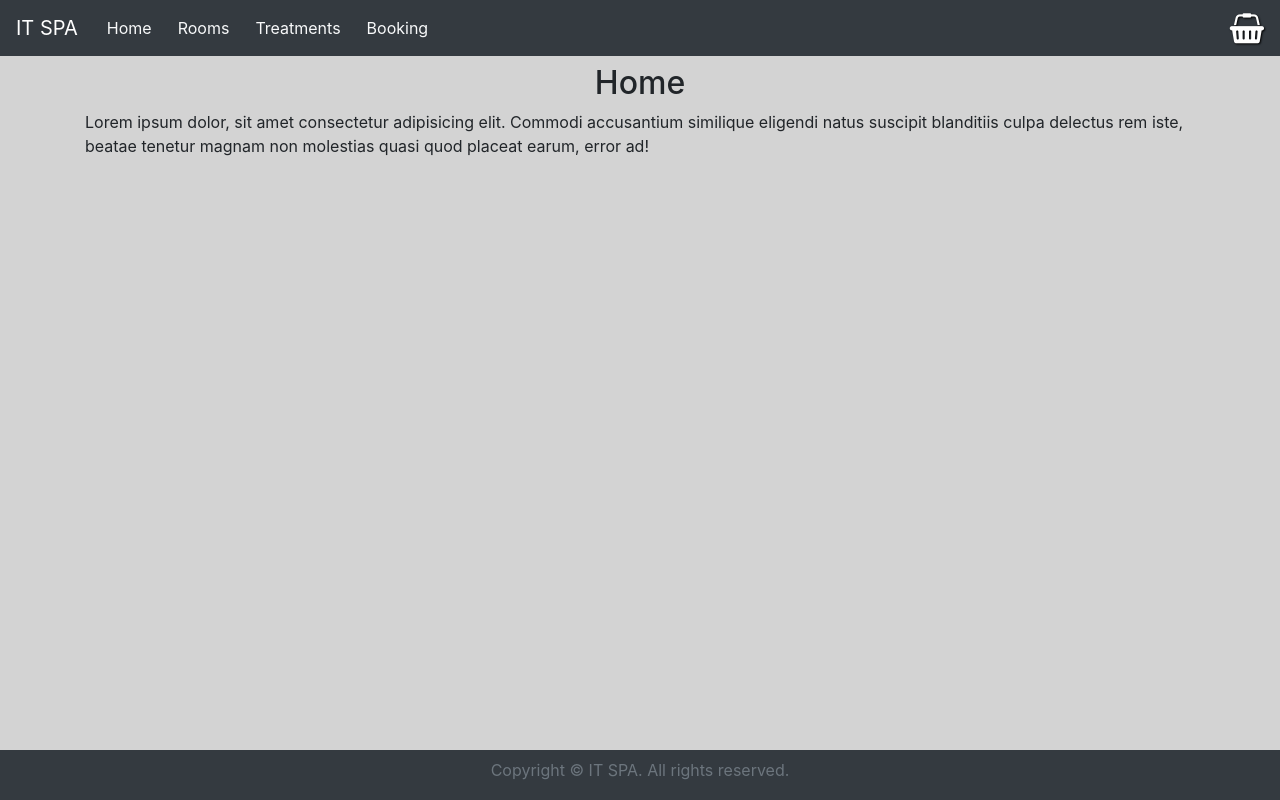
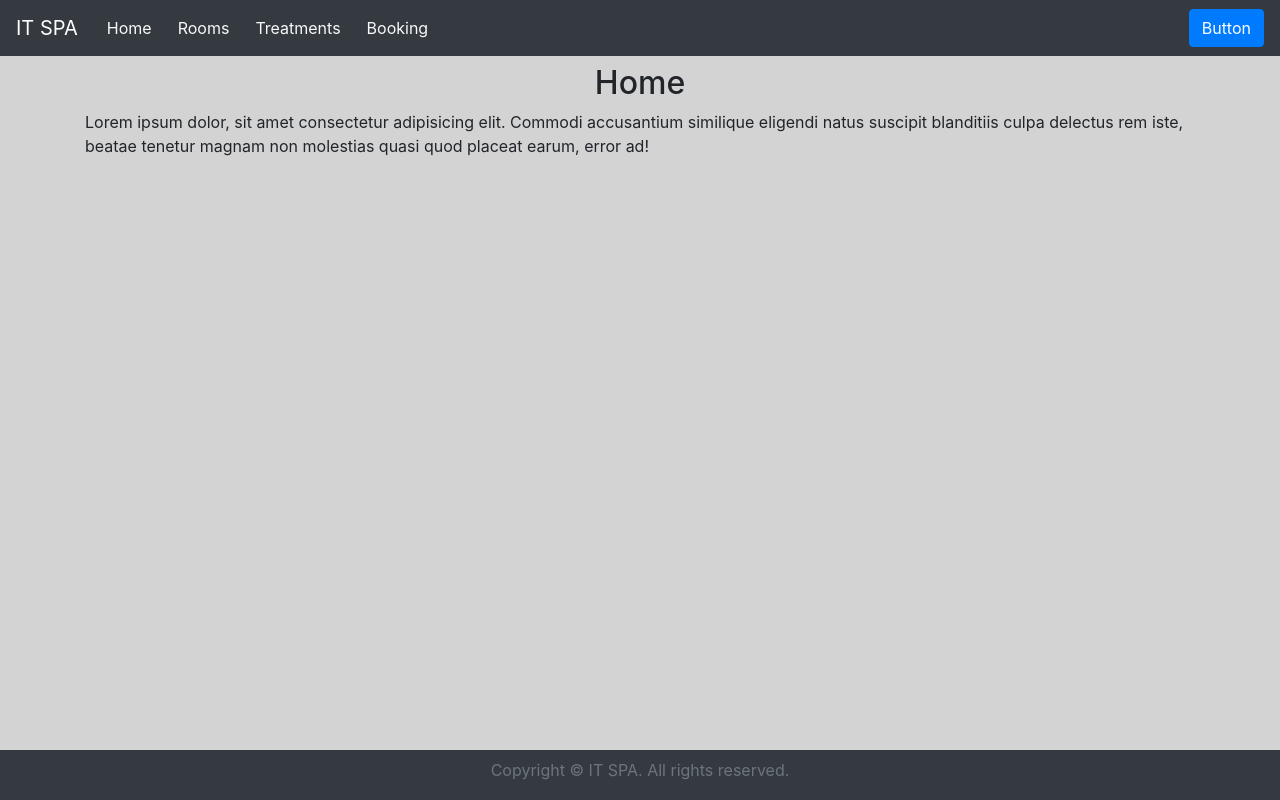
Before and after one commit to irynapohrebniuk/spa-for-programmers, a website built with Parcel: page index.html in a window 1280 px wide. Built offline with nearby package versions, Linux system fonts and the light colour scheme.

Commit message:
Add cartModalWindow

```diff
--- a/index.html
+++ b/index.html
@@ -5,19 +5,19 @@
     <meta charset="utf-8">
     <title>IT SPA</title>
     <base href="/" target="_self">
-    <!--  <link rel="stylesheet" href="src/it-spa.css">  -->
-    <link rel="stylesheet" href="https://cdnjs.cloudflare.com/ajax/libs/font-awesome/4.7.0/css/font-awesome.min.css">
-
+    <link rel="stylesheet" href="node_modules/@fortawesome/fontawesome-free/css/fontawesome.min.css">
 </head>
 
 <body>
     <main></main>
+    <div class="footer text-muted text-center pt-2">Copyright © IT SPA. All rights reserved.</div>
+
+    <!-- <script src="node_modules/jquery/dist/jquery.slim.js"></script>
+    <script src="node_modules/bootstrap/dist/js/bootstrap.bundle.js"></script> -->
 
 
-    <div class="footer text-muted text-center pt-2">Copyright © IT SPA. All rights reserved.</div>
+    <script src="https://ajax.googleapis.com/ajax/libs/jquery/3.4.1/jquery.min.js"></script>
+    <script src="https://maxcdn.bootstrapcdn.com/bootstrap/3.4.1/js/bootstrap.min.js"></script>
+    <script src="src/it-spa.js"></script>
 
-    <script src="src/it-spa.js"></script>
-    <script src="https://code.jquery.com/jquery-3.4.1.slim.min.js" integrity="sha384-J6qa4849blE2+poT4WnyKhv5vZF5SrPo0iEjwBvKU7imGFAV0wwj1yYfoRSJoZ+n" crossorigin="anonymous"></script>
-    <script src="https://cdn.jsdelivr.net/npm/popper.js@1.16.0/dist/umd/popper.min.js" integrity="sha384-Q6E9RHvbIyZFJoft+2mJbHaEWldlvI9IOYy5n3zV9zzTtmI3UksdQRVvoxMfooAo" crossorigin="anonymous"></script>
-    <script src="https://stackpath.bootstrapcdn.com/bootstrap/4.4.1/js/bootstrap.min.js" integrity="sha384-wfSDF2E50Y2D1uUdj0O3uMBJnjuUD4Ih7YwaYd1iqfktj0Uod8GCExl3Og8ifwB6" crossorigin="anonymous"></script>
 </body>
--- a/package.json
+++ b/package.json
@@ -19,6 +19,6 @@
         "@fortawesome/fontawesome-free": "^5.12.0",
         "bootstrap": "^4.4.1",
         "jquery": "^3.4.1",
-        "popper.js": "^1.15.0"
+        "popper.js": "^1.16.1"
     }
 }
--- a/src/cart/cart.js
+++ b/src/cart/cart.js
@@ -1,6 +1,7 @@
 export class Cart {
     constructor() {
         this.key = 'IT_SPA_CART';
+        this.cookieStorage;
 
         // cookieStore.addEventListener('change',(event) => console.log(event));
     }
@@ -11,23 +12,24 @@ export class Cart {
         // PO: ['key1 = val1', 'key - val2', ...
         const itSpaCookie = cookies.find(cookie => cookie.startsWith(this.key));
         // PO: 'IT_SPA_CART = wartosc lub undefined
+        this.cookieStorage = itSpaCookie;
         return itSpaCookie;
     }
 
     exists() {
-        return this.cookie() !== undefined;
+        return cookieStorage !== undefined;
     }
 
     get() {
-        if (this.exists()) {
-            const itSpaCookie = this.cookie(); // 'IT_SPA_CART = [1,2,2]'
+        const itSpaCookie = this.cookie(); // 'IT_SPA_CART = [1,2,2]'
+
+        if (itSpaCookie !== undefined) {
             const cookieValue = itSpaCookie.split('=')[1]; //['IT_SPA_CART','[1,2,2]']
-            const parsedValue = JSON.parse(cookieValue); // wartosc
-            return parsedValue;
-        } else {
-            this.set([]);
+            parsedValue = JSON.parse(cookieValue); // wartosc
         }
+        return parsedValue;
     }
+
 
     set(value) {
         const stringifieldValue = JSON.stringify(value);
--- a/src/cart/it-spa-cart.js
+++ b/src/cart/it-spa-cart.js
@@ -6,6 +6,8 @@ export const itSpaCart = () => {
 
     cookieStore.addEventListener('change', (event) => {
         const novaZawartosc = cart.get();
-        // ... i poprawiam wyswietlanie przez kosz informacje
+        if (novaZawartosc !== undefined) {
+
+        }
     });
 };
--- a/src/components/card.js
+++ b/src/components/card.js
@@ -1,4 +1,5 @@
 import $ from 'jquery';
+import { itSpaCart } from "../cart/it-spa-cart";
 
 
 export const card = (title) => {
--- /dev/null
+++ b/src/components/cartModalWindow.js
@@ -0,0 +1,31 @@
+import $ from 'jquery';
+
+export const cartButton = () => {
+
+    const fragment = $(new DocumentFragment());
+
+
+
+
+    const span = $("<span></span>")
+        .addClass("d-inline-block");
+    const button = $("<button>")
+        .addClass("btn btn-primary")
+        //    .css("pointer-events", "none")
+        .html('Button')
+        //    .attr({
+        //        "data-toggle": "popover",
+        //        "title": "Popover Header",
+        //        "data-content": "Some content inside the popover"
+        //    });
+
+    button.on("click", function() {
+        console.log($(this).text())
+    });
+
+    span.append(button);
+    fragment.append(span);
+
+    return fragment;
+
+}
--- a/src/navigation/nav-basket.js
+++ /dev/null
@@ -1,30 +0,0 @@
-import $ from 'jquery';
-
-export const navBasket = (click) => {
-    const navBasket = $(`<i class="fa fa-shopping-basket basket" data-toggle="modal" data-target="#exampleModalLong"></i>
-    <div class="modal fade" id="exampleModalLong" tabindex="-1" role="dialog" aria-labelledby="exampleModalLongTitle" aria-hidden="true">
-      <div class="modal-dialog" role="document">
-        <div class="modal-content text-black-50">
-          <div class="modal-header">
-            <h5 class="modal-title" id="exampleModalLongTitle">Your order</h5>
-            <button type="button" class="close" data-dismiss="modal" aria-label="Close">
-              <span aria-hidden="true">&times;</span>
-            </button>
-          </div>
-          <div class="modal-body">
-            <div class="row">
-            <div class="col-md-8">Peeleng jnnnjb</div>
-            <div class="col-md-4">Cena</div>
-            </div>
-          </div>
-          <div class="modal-footer">
-            <button type="button" class="btn btn-secondary" data-dismiss="modal">Close</button>
-            <button type="button" class="btn btn-primary">Save changes</button>
-          </div>
-        </div>
-      </div>
-    </div>`);
-
-
-    return navBasket;
-};
--- a/src/navigation/nav.js
+++ b/src/navigation/nav.js
@@ -3,7 +3,7 @@ import { navItem } from './nav-item';
 import { routeChange } from '../router/route-change';
 import { routes } from '../router/routes';
 import { booking } from '../views/booking';
-import { navBasket } from './nav-basket';
+import { cartButton } from '../components/cartModalWindow';
 
 export const nav = () => {
     const navbar = $(`
@@ -21,8 +21,9 @@ export const nav = () => {
     });
 
     navbar.find('ul').append(navItems);
-    navbar.append(navBasket);
+    navbar.append(cartButton);
 
+    //cartButton.popover();
 
     return navbar;
 };
--- a/src/views/rooms.js
+++ b/src/views/rooms.js
@@ -8,7 +8,6 @@ export const rooms = () => {
     fragment.append('<div class="container-fluid"><h2 class="text-center mt-2">Rooms</h2><div class="row  justify-content-center"></div></div>');
     const promise = getService.getServices(typeOfService)
         .then(rooms => {
-            console.debug("length: ", rooms.length);
             for (let i = 0; i < rooms.length; i++) {
 
                 fragment.find('div.row').append(card(rooms[i].name));
```
Also changed, not shown: 1 other file.
